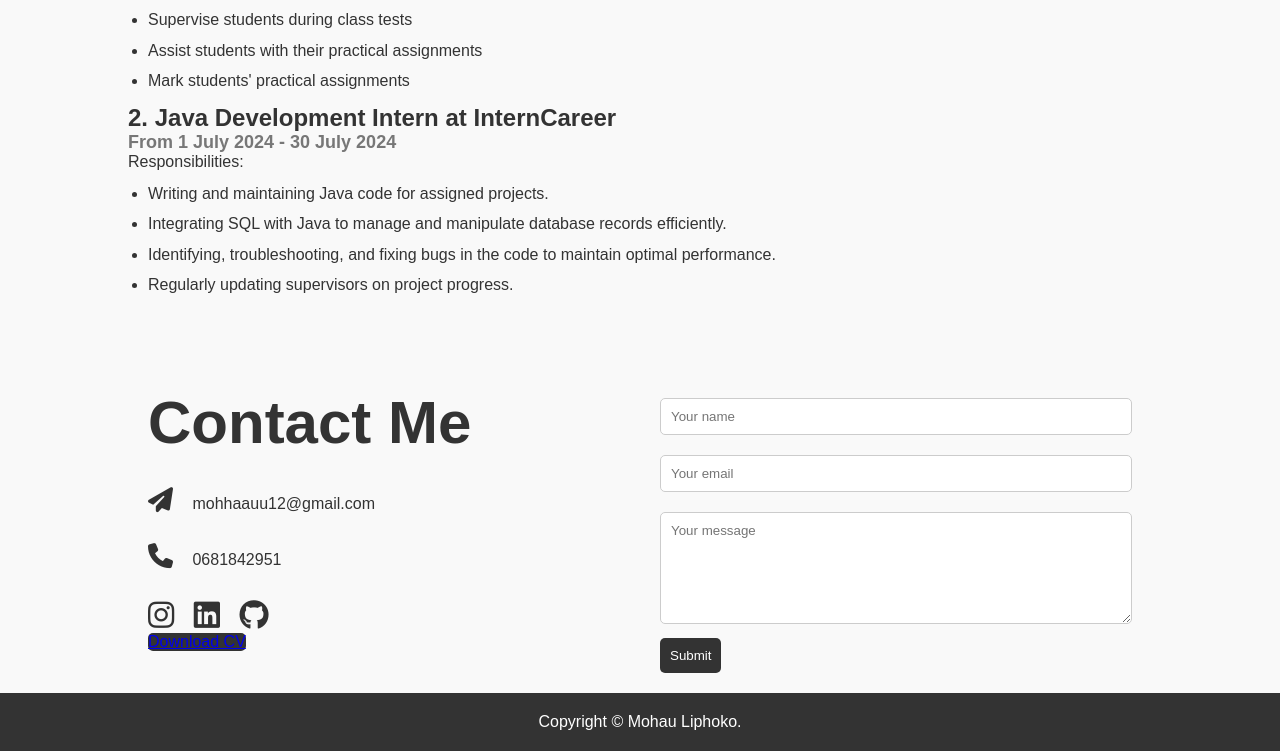
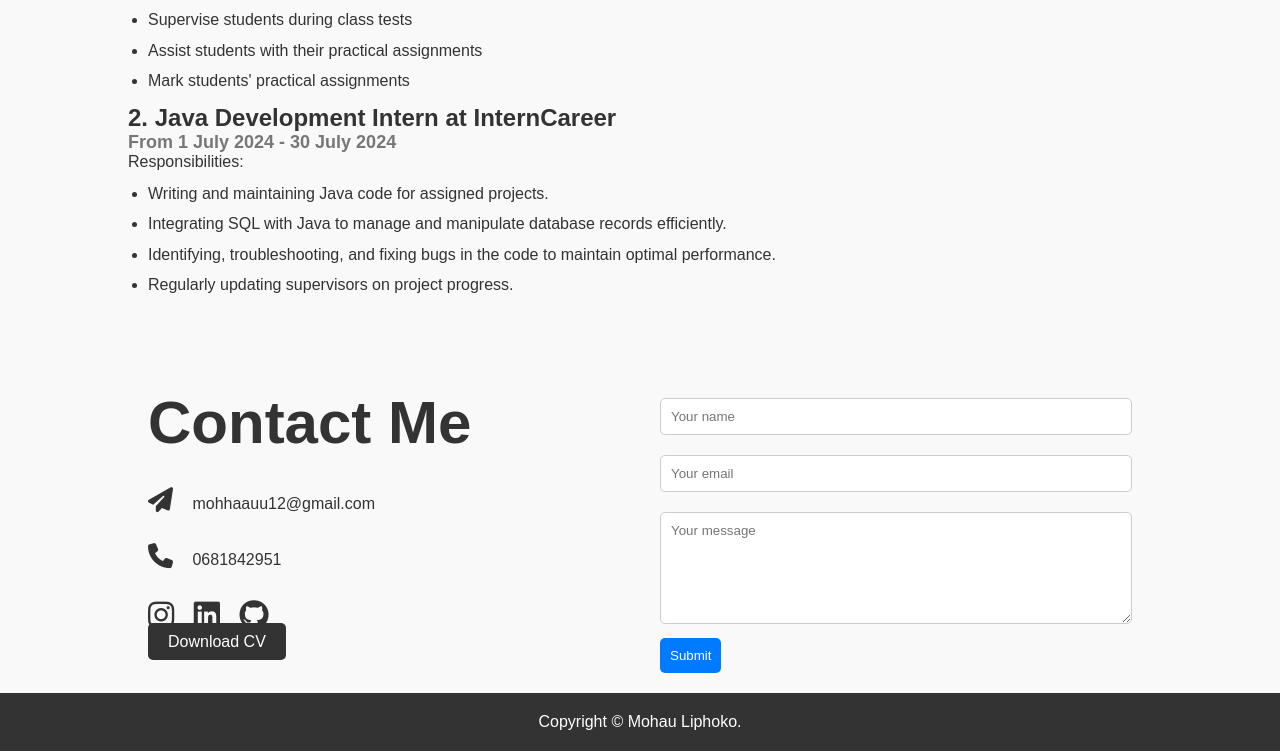
Before and after one commit to mohhaauu/V-CV, a plain HTML site: page index.html in a window 1280 px wide. Shown: the part 1799-2550 px from the top of the page. Drawn offline with Linux system fonts and the light colour scheme.

Commit message:
Modifying the style

```diff
--- a/style.css
+++ b/style.css
@@ -229,7 +229,7 @@ nav ul li a:hover::after{
     flex-basis: 35%;
 }
 
-.contact-left{
+.contact-right{
     flex-basis: 60%;
 }
 .contact-left p {
@@ -257,13 +257,20 @@ nav ul li a:hover::after{
     color: #007bff;
     transform: translateY(-5px);
 }
-
-.button.button2 {
-    display: inline-block;
-    background: #333;
+.button {
+    padding: 10px 20px;
+    background: #007bff;
+    color: #fff;
+    border: none;
     border-radius: 5px;
     cursor: pointer;
+    text-decoration: none;
 }
+
+.button2 {
+    background: #333;
+}
+
 .contact-left, .contact-right {
     flex: 1;
     padding: 20px;
```
